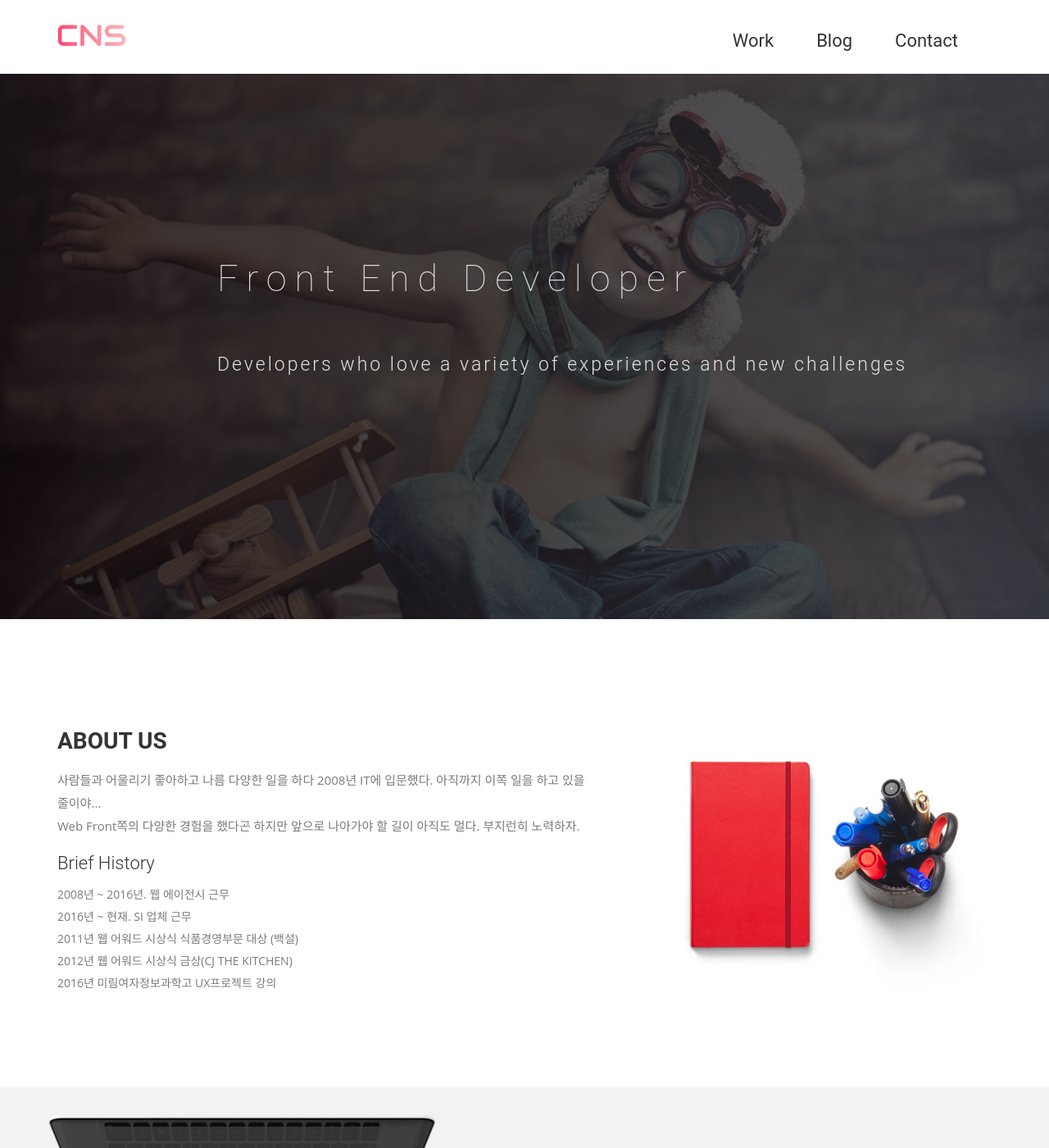
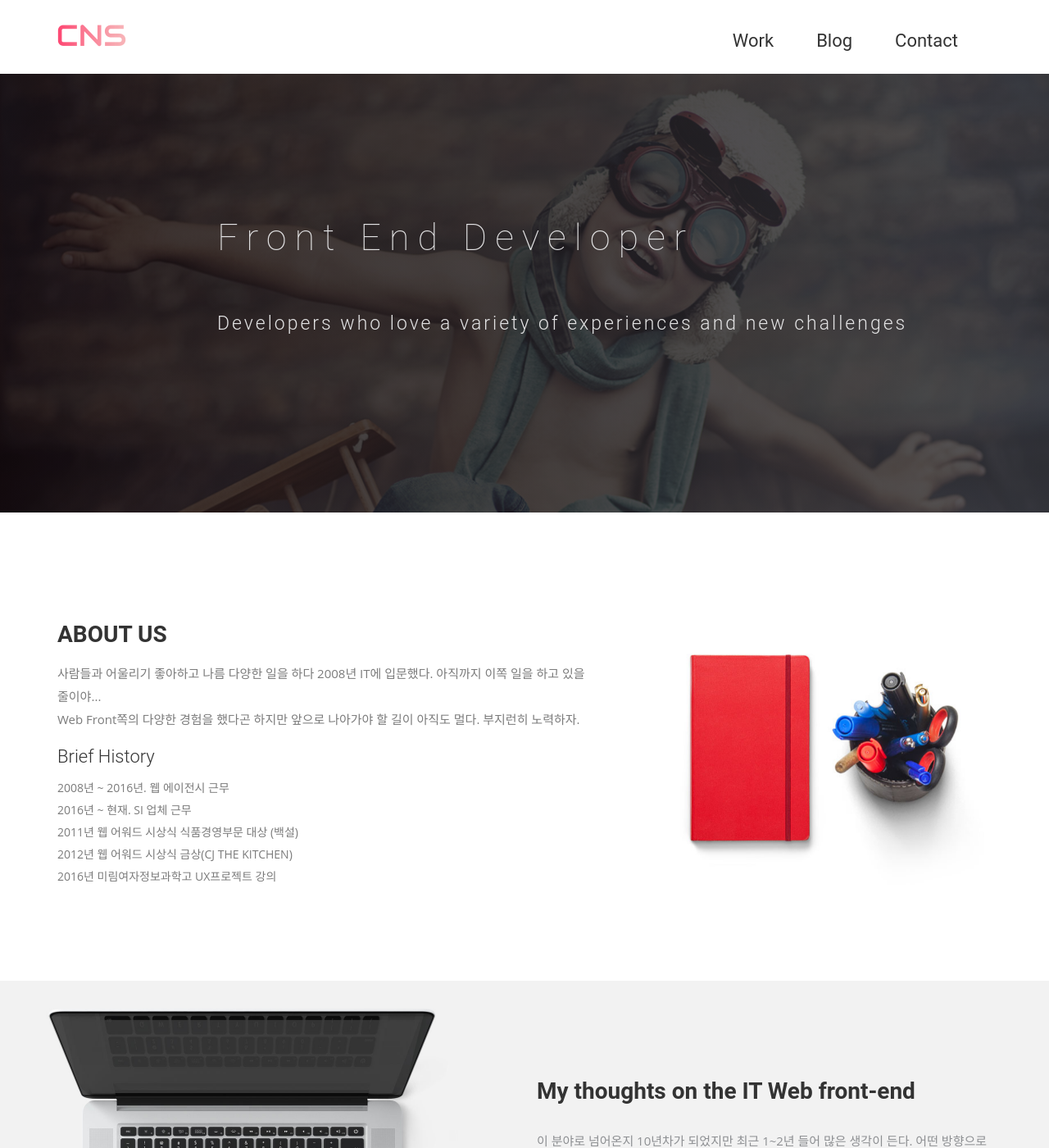
Before and after one commit to ldc84/.github.io, a Jekyll site: the page built from index.html, in a window 1280 px wide and 1400 px high. Shown: the whole window at 82% size. Built offline with Jekyll 4.4.1, drawn with Linux system fonts in a browser that asks for light colours; some web fonts are replaced; some of the changed text lies outside the part shown.

```diff
--- a/css/airspace.css
+++ b/css/airspace.css
@@ -153,7 +153,7 @@ header .navbar-default .navbar-nav li a.active {
     background-size: cover;
     background-attachment: fixed;
     background-position: 10% 0%;
-    padding: 200px 0 280px 0;
+    padding: 150px 0 200px 0;
     position: relative;
 }
 
--- a/index.html
+++ b/index.html
@@ -200,7 +200,7 @@ permalink: /
 							<div class="block">
 								<i class="ion-social-codepen"></i>
 								<h4><span class="counter">15</span>%</h4>
-								<span>Codepen</span>
+								<span>Codepen / JSfiddle</span>
 							</div>
 						</li>
 					</ul>
```
